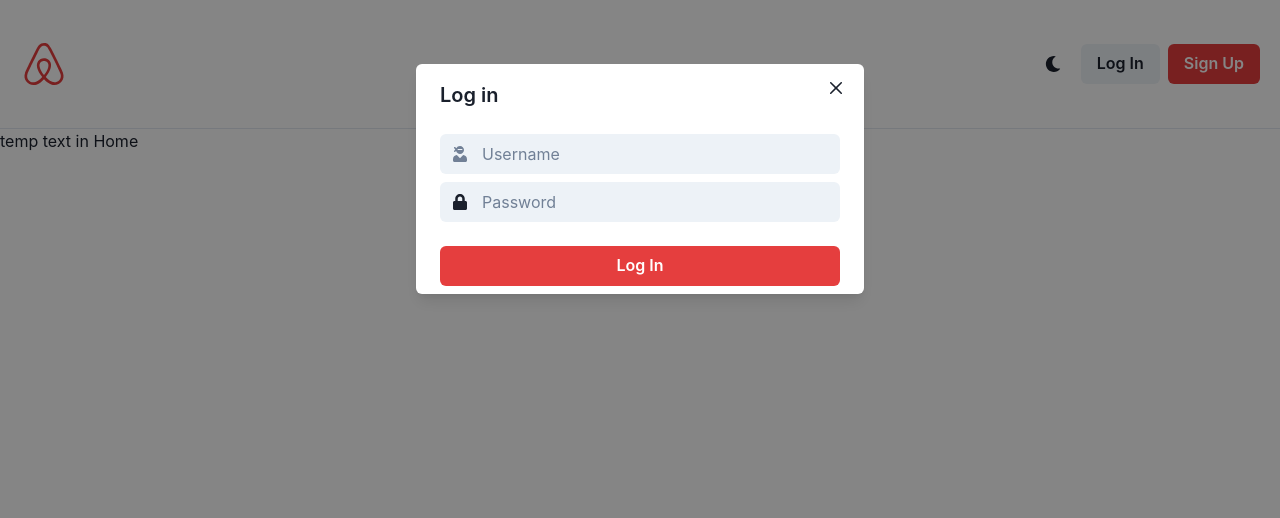
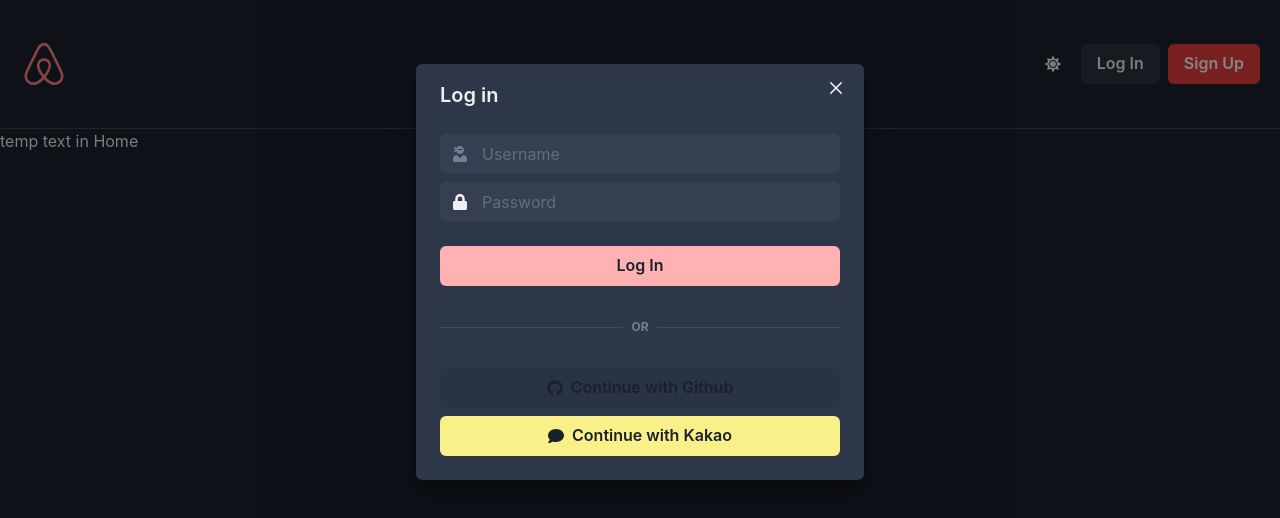
Before and after one commit to mgJin/airbnb-clone-frontend, a React (Create React App) app: page / in a window 1280 px wide. Both pictures are taken after a click on the button "Log In". Shown: the top 518 px of the page. Built offline with nearby package versions, Linux system fonts and the light colour scheme.

Commit message:
ModalandDarkmode

```diff
--- /dev/null
+++ b/src/components/Header.tsx
@@ -0,0 +1,36 @@
+import { Box, Button, HStack, IconButton, LightMode, useColorMode, useColorModeValue, useDisclosure } from "@chakra-ui/react";
+import { FaAirbnb, FaMoon, FaSun } from "react-icons/fa";
+import LoginModal from "./LoginModal";
+import { Link } from "react-router-dom";
+import SignUpModal from "./SignUpModal";
+
+export default function Header() {
+    const { isOpen: isLoginOpen, onClose: onLoginClose, onOpen: onLoginOpen } = useDisclosure();
+    const { isOpen: isSignUpOpen, onClose: onSignUpClose, onOpen: onSignUpOpen } = useDisclosure();
+    const { colorMode, toggleColorMode } = useColorMode();
+    const logoCol = useColorModeValue("red.500", "red.300");
+    const Icon = useColorModeValue(FaMoon, FaSun);
+    return (
+        <HStack justifyContent={"space-between"} py={"10"} px={"5"} borderBottomWidth={1}>
+            <Box color={logoCol}>
+                <Link to={"/"}>
+                    <FaAirbnb size={48} />
+                </Link>
+            </Box>
+            <HStack spacing={2}>
+                <IconButton
+                    onClick={toggleColorMode}
+                    variant={"ghost"}
+                    aria-label="Toggle dark mode"
+                    icon={<Icon />}>
+                </IconButton>
+                <Button onClick={onLoginOpen}>Log In</Button>
+                <LightMode>
+                    <Button onClick={onSignUpOpen} colorScheme={"red"}>Sign Up</Button>
+                </LightMode>
+            </HStack>
+            <LoginModal isOpen={isLoginOpen} onClose={onLoginClose} />
+            <SignUpModal isOpen={isSignUpOpen} onClose={onSignUpClose} />
+        </HStack>
+    )
+}
--- /dev/null
+++ b/src/components/LoginModal.tsx
@@ -0,0 +1,41 @@
+import { Box, Button, Input, InputGroup, InputLeftElement, Modal, ModalBody, ModalCloseButton, ModalContent, ModalHeader, ModalOverlay, VStack } from "@chakra-ui/react";
+import { FaLock, FaUserNinja } from "react-icons/fa";
+import SocialLogin from "./SocialLogin";
+
+interface LoginModalProps {
+    isOpen: boolean;
+    onClose: () => void;
+}
+
+export default function LoginModal({ isOpen, onClose }: LoginModalProps) {
+    return (
+        <Modal motionPreset="slideInRight" isOpen={isOpen} onClose={onClose}>
+            <ModalOverlay />
+            <ModalContent>
+                <ModalHeader>
+                    Log in
+                </ModalHeader>
+                <ModalCloseButton />
+                <ModalBody>
+                    <VStack>
+                        <InputGroup>
+                            <InputLeftElement children=
+                                {<Box color="gray.500"><FaUserNinja /></Box>} />
+                            <Input variant={"filled"} placeholder="Username" />
+                        </InputGroup>
+                        <InputGroup>
+                            <InputLeftElement children={<FaLock />}></InputLeftElement>
+                            <Input variant={"filled"} placeholder="Password" />
+                        </InputGroup>
+                        <Button mt={4} colorScheme="red" w={"100%"}>
+                            Log In
+                        </Button>
+                    </VStack>
+                    <SocialLogin />
+
+                </ModalBody>
+
+            </ModalContent>
+        </Modal>
+    )
+}
--- a/src/components/Root.tsx
+++ b/src/components/Root.tsx
@@ -1,46 +1,13 @@
-import { Box, Button, HStack, IconButton, Input, InputGroup, InputLeftElement, Modal, ModalBody, ModalCloseButton, ModalContent, ModalFooter, ModalHeader, ModalOverlay, VStack, useDisclosure } from "@chakra-ui/react"
+import { Box } from "@chakra-ui/react"
 import { Outlet } from "react-router-dom"
-import { FaAirbnb, FaMoon, FaUserNinja, FaLock } from "react-icons/fa"
+import { } from "react-icons/fa"
+
+import Header from "./Header";
+
 export default function Root() {
-    const { isOpen, onClose, onOpen } = useDisclosure();
     return (
         <Box>
-            <HStack justifyContent={"space-between"} py={"10"} px={"5"} borderBottomWidth={1}>
-                <Box color="red.500">
-                    <FaAirbnb size={48} />
-                </Box>
-                <HStack spacing={2}>
-                    <IconButton variant={"ghost"} aria-label="Toggle dark mode" icon={<FaMoon />}></IconButton>
-                    <Button onClick={onOpen}>Log In</Button>
-                    <Button colorScheme={"red"}>Sign Up</Button>
-                </HStack>
-                <Modal motionPreset="slideInRight" isOpen={isOpen} onClose={onClose}>
-                    <ModalOverlay />
-                    <ModalContent>
-                        <ModalHeader>
-                            Log in
-                        </ModalHeader>
-                        <ModalCloseButton />
-                        <ModalBody>
-                            <VStack>
-                                <InputGroup>
-                                    <InputLeftElement children=
-                                        {<Box color="gray.500"><FaUserNinja /></Box>} />
-
-
-                                    <Input variant={"filled"} placeholder="Username" />
-                                </InputGroup>
-                                <InputGroup>
-                                    <InputLeftElement children={<FaLock />}></InputLeftElement>
-                                    <Input variant={"filled"} placeholder="Password" />
-                                </InputGroup>
-                                <Button mt={4} colorScheme="red" w={"100%"}>Log In</Button>
-                            </VStack>
-                        </ModalBody>
-
-                    </ModalContent>
-                </Modal>
-            </HStack>
+            <Header />
             <Outlet />
         </Box>
     )
--- /dev/null
+++ b/src/components/SignUpModal.tsx
@@ -0,0 +1,51 @@
+import { Box, Button, Input, InputGroup, InputLeftElement, Modal, ModalBody, ModalCloseButton, ModalContent, ModalHeader, ModalOverlay, VStack } from "@chakra-ui/react";
+import { FaLock, FaUserNinja, FaEnvelope, FaUserSecret } from "react-icons/fa";
+import SocialLogin from "./SocialLogin";
+
+interface SignUpModalProps {
+    isOpen: boolean;
+    onClose: () => void;
+}
+
+export default function SignUpModal({ isOpen, onClose }: SignUpModalProps) {
+    return (
+        <Modal motionPreset="slideInRight" isOpen={isOpen} onClose={onClose}>
+            <ModalOverlay />
+            <ModalContent>
+                <ModalHeader>
+                    Sign up
+                </ModalHeader>
+                <ModalCloseButton />
+                <ModalBody>
+                    <VStack>
+                        <InputGroup>
+                            <InputLeftElement children=
+                                {<Box color="gray.500"><FaUserSecret /></Box>} />
+                            <Input variant={"filled"} placeholder="Name" />
+                        </InputGroup>
+                        <InputGroup>
+                            <InputLeftElement children=
+                                {<Box color="gray.500"><FaEnvelope /></Box>} />
+                            <Input variant={"filled"} placeholder="Email" />
+                        </InputGroup>
+                        <InputGroup>
+                            <InputLeftElement children=
+                                {<Box color="gray.500"><FaUserNinja /></Box>} />
+                            <Input variant={"filled"} placeholder="Username" />
+                        </InputGroup>
+                        <InputGroup>
+                            <InputLeftElement children={<FaLock />}></InputLeftElement>
+                            <Input variant={"filled"} placeholder="Password" />
+                        </InputGroup>
+                        <Button mt={4} colorScheme="red" w={"100%"}>
+                            Sign up
+                        </Button>
+                    </VStack>
+                    <SocialLogin />
+
+                </ModalBody>
+
+            </ModalContent>
+        </Modal>
+    )
+}
--- /dev/null
+++ b/src/components/SocialLogin.tsx
@@ -0,0 +1,21 @@
+import { Box, Button, Divider, HStack, Text, VStack } from "@chakra-ui/react";
+import { FaGithub, FaComment } from "react-icons/fa";
+export default function SocialLogin() {
+    return (
+        <Box mb={4}>
+            <HStack my={8}>
+                <Divider />
+                <Text textTransform={"uppercase"} color="gray.500" fontSize="xs" as="b">or</Text>
+                <Divider />
+            </HStack>
+            <VStack>
+                <Button w="100%" leftIcon={<FaGithub />} colorScheme="blackAlpha">
+                    Continue with Github
+                </Button>
+                <Button w="100%" leftIcon={<FaComment />} colorScheme="yellow">
+                    Continue with Kakao
+                </Button>
+            </VStack>
+        </Box>
+    )
+}
--- a/src/index.tsx
+++ b/src/index.tsx
@@ -1,8 +1,9 @@
-import { ChakraProvider } from "@chakra-ui/react";
+import { ChakraProvider, ColorModeScript } from "@chakra-ui/react";
 import React from 'react';
 import ReactDOM from 'react-dom/client';
 import { RouterProvider } from "react-router-dom";
 import router from "./router";
+import theme from "./theme";
 
 
 const root = ReactDOM.createRoot(
@@ -10,7 +11,8 @@
 );
 root.render(
   <React.StrictMode>
-    <ChakraProvider>
+    <ChakraProvider theme={theme}>
+      <ColorModeScript initialColorMode={theme.config.initialColorMode} />
       <RouterProvider router={router} />
     </ChakraProvider>
   </React.StrictMode>
--- /dev/null
+++ b/src/theme.ts
@@ -0,0 +1,11 @@
+import { extendTheme, type ThemeConfig } from "@chakra-ui/react";
+
+const config: ThemeConfig = {
+    initialColorMode: "dark",
+    useSystemColorMode: false,
+
+};
+
+const theme = extendTheme({ config });
+
+export default theme;
```
